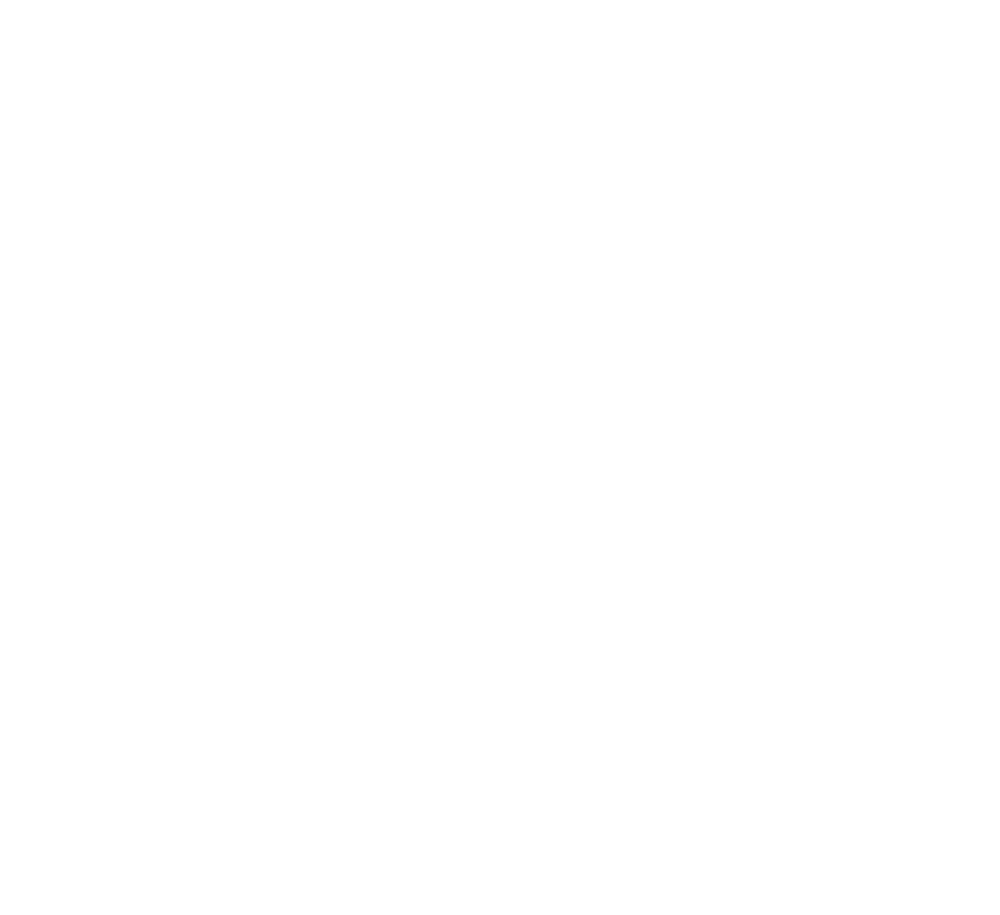
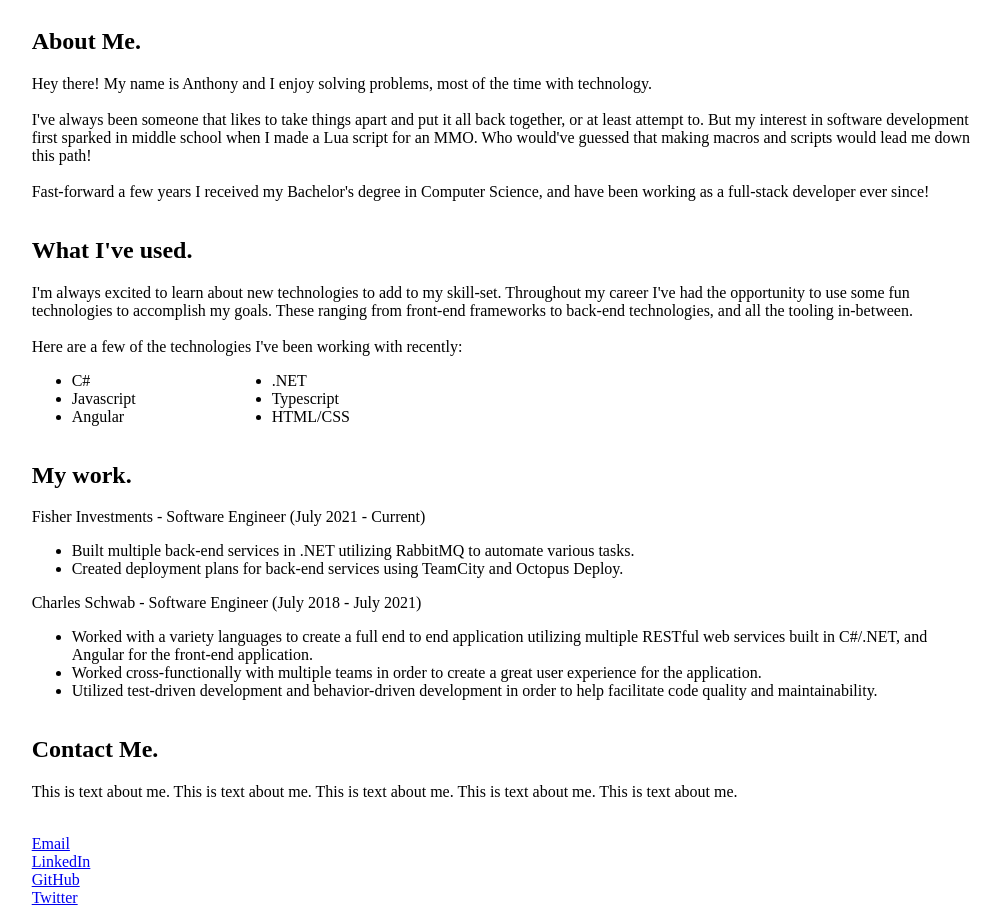
Before and after one commit to AnthonyAlmanza/My-Website, an Angular app: page / in a window 1280 px wide. Shown: the whole page, without its empty margins (128-1128 px from the left). Before the commit the page ends 800 px from the top, so only its background shows below. Built offline with nearby package versions, Linux system fonts and the light colour scheme.

Commit message:
Added html, and css for my information

```diff
--- a/src/app/app.component.html
+++ b/src/app/app.component.html
@@ -0,0 +1,60 @@
+<div class="section-box" role="main">
+  <section id="section-about">
+    <h1>About Me.</h1>
+    <p>
+      Hey there! My name is Anthony and I enjoy solving problems, most of the time with technology.
+      <br><br>
+      I've always been someone that likes to take things apart and put it all back together, or at least attempt to.
+      But my interest in software development first sparked in middle school when I made a Lua script for an MMO.
+      Who would've guessed that making macros and scripts would lead me down this path!
+      <br><br>
+      Fast-forward a few years I received my Bachelor's degree in Computer Science, and have been working as a full-stack
+      developer ever since!
+    </p>
+  </section>
+  <section id="section-experience">
+    <h1>What I've used.</h1>
+    <p>
+      I'm always excited to learn about new technologies to add to my skill-set.
+      Throughout my career I've had the opportunity to use some fun technologies to accomplish my goals. These ranging from
+      front-end frameworks to back-end technologies, and all the tooling in-between.
+      <br><br>
+      Here are a few of the technologies I've been working with recently:
+    </p>
+    <ul class="list-grid">
+      <li>C#</li>
+      <li>.NET</li>
+      <li>Javascript</li>
+      <li>Typescript</li>
+      <li>Angular</li>
+      <li>HTML/CSS</li>
+    </ul>
+  </section>
+  <section id="section-projects">
+    <h1>My work.</h1>
+    <p>
+      Fisher Investments - Software Engineer (July 2021 - Current)<br>
+    </p>
+    <ul>
+      <li>Built multiple back-end services in .NET utilizing RabbitMQ to automate various tasks.</li>
+      <li>Created deployment plans for back-end services using TeamCity and Octopus Deploy.</li>
+    </ul>
+    <p>
+      Charles Schwab - Software Engineer (July 2018 - July 2021)<br>
+    </p>
+    <ul>
+      <li>Worked with a variety languages to create a full end to end application utilizing multiple RESTful web services
+        built in C#/.NET, and Angular for the front-end application.</li>
+      <li>Worked cross-functionally with multiple teams in order to create a great user experience for the application.</li>
+      <li>Utilized test-driven development and behavior-driven development in order to help facilitate code quality and maintainability.</li>
+    </ul>
+  </section>
+  <section id="section-contact">
+    <h1>Contact Me.</h1>
+    <p> This is text about me. This is text about me. This is text about me. This is text about me. This is text about me.</p><br>
+    <a href="mailto:Anthony.Almanza8@gmail.com" target="_blank">Email</a><br>
+    <a href="https://www.linkedin.com/in/MarkAnthonyAlmanzaJr/" target="_blank">LinkedIn</a><br>
+    <a href="https://github.com/AnthonyAlmanza" target="_blank">GitHub</a><br>
+    <a href="https://twitter.com/AnthonyAlmanza_" target="_blank">Twitter</a><br>
+  </section>
+</div>
--- a/src/app/app.component.scss
+++ b/src/app/app.component.scss
@@ -0,0 +1,36 @@
+
+
+
+@media screen and (min-width: 1400px) {
+  .section-box {
+    display: flex;
+    flex-wrap: wrap;
+    width: 100%;
+    max-width: 1400px;
+    column-count: 2;
+    justify-content: center;
+  }
+  section {
+    padding: 1%;
+    max-width: 45%;
+  }
+}
+
+.section-box {
+  display: flex;
+  flex-wrap: wrap;
+  width: 100%;
+  max-width: 1400px;
+  column-count: 1;
+  justify-content: center;
+}
+
+section {
+  padding: 0 1% 0 0;
+  width: 75%;
+}
+
+.list-grid{
+  display: grid;
+  grid-template-columns: repeat(2, minmax(140px, 200px));
+}
--- a/src/styles.scss
+++ b/src/styles.scss
@@ -1 +1,5 @@
-/* You can add global styles to this file, and also import other style files */
+body, html{
+  display:flex;
+  justify-content: center;
+  align-items: center;
+}
```
